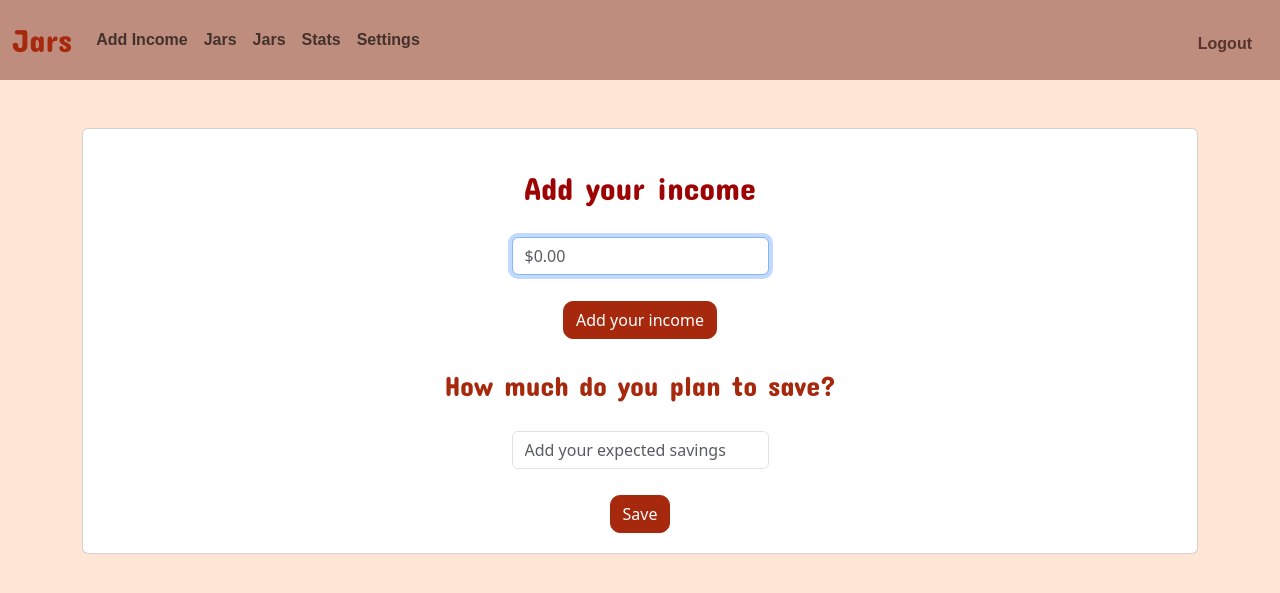
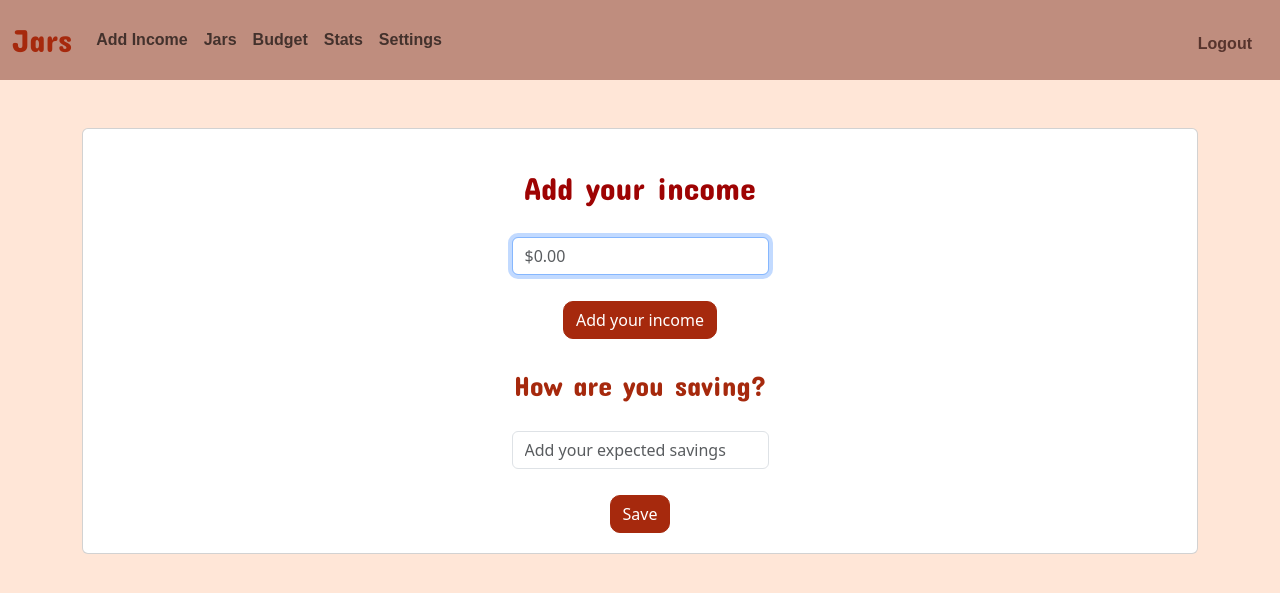
Before and after one commit to daisof06-git/Final-project-CS50, a Flask app: page /income in a window 1280 px wide. Shown: the top 593 px of the page. Run offline with Flask 3, Linux system fonts and the light colour scheme; a user stored in the database is signed in; some libraries are stand-ins or nearby versions; some web fonts are replaced.

Commit message:
budget page

```diff
--- a/app.py
+++ b/app.py
@@ -20,6 +20,9 @@ db = SQL("sqlite:///budget.db")
 
 # Custom filter
 app.jinja_env.filters["usd"] = usd
+
+#get date
+year_month = date.today().strftime('%Y-%m')
 
 @app.after_request
 def after_request(response):
@@ -122,9 +125,6 @@ def index():
     #get user id
     id = session["user_id"]
 
-    #get month and year
-    year_month = date.today().strftime('%Y-%m')
-
     #get and validate income
     income = db.execute("SELECT SUM(amount) AS total FROM movements WHERE user_id = ? AND type = 'income' AND strftime('%Y-%m', date) = ?", id, year_month)[0]["total"]
     income = float(income or 0)
@@ -147,7 +147,7 @@ def index():
     for jar in user_jars:
         amount = db.execute("SELECT SUM(amount) AS total FROM movements WHERE jar_id = ? AND type = 'jar' AND strftime('%Y-%m', date) = ?", jar["id"], year_month)[0]["total"]
         amount = float(amount or 0)
-        jars.append({"id": jar["id"], "jar_name": jar["name"], "amount": amount})
+        jars.append({"id": jar["id"], "jar_name": jar["jar_name"], "amount": amount})
 
     return render_template("index.html", jars = jars, balance = balance, savings = savings)
 
@@ -159,9 +159,6 @@ def actualjars():
     jar = request.form.get("jar")
     action = request.form.get("action")
     amount = request.form.get("amount")
-
-    #get month and year
-    year_month = date.today().strftime('%Y-%m')
 
     #get and validate income
     income = db.execute("SELECT SUM(amount) AS total FROM movements WHERE user_id = ? AND type = 'income' AND strftime('%Y-%m', date) = ?", id, year_month)[0]["total"]
@@ -254,19 +251,11 @@ def add_income():
             flash("Must insert a positive amount", "error")
             return redirect("/income")
 
-        # get current balance
-        current_balance = db.execute("SELECT * FROM users WHERE id = ?", id)[0]["balance"]
-
-        # update balance
-        if not current_balance:
-            new_balance = income
-        elif current_balance > 0:
-            new_balance = current_balance + income
-        db.execute("UPDATE users SET balance = ? WHERE id = ?", new_balance, id)
+        #update balance
+        db.execute("INSERT INTO movements (user_id, type, amount) VALUES (?,?,?)", id,'income', income)
         return redirect("/")
     if request.method == "GET":
         return render_template("income.html")
-
 
 @app.route("/savings", methods = ["GET", "POST"])
 @login_required
@@ -274,6 +263,21 @@ def add_savings():
     if request.method == "POST":
         id = session["user_id"]
         savings = request.form.get("savings")
+
+        #get and validate income
+        income = db.execute("SELECT SUM(amount) AS total FROM movements WHERE user_id = ? AND type = 'income' AND strftime('%Y-%m', date) = ?", id, year_month)[0]["total"]
+        income = float(income or 0)
+
+        #get and validate savings
+        current_savings = db.execute("SELECT SUM(amount) AS total FROM movements WHERE user_id = ? AND type = 'savings' AND strftime('%Y-%m', date) = ?", id, year_month)[0]["total"]
+        current_savings = float(savings or 0)
+
+        #get jars total amount
+        jars_total = db.execute( "SELECT SUM(amount) AS total FROM movements WHERE user_id = ? AND type = 'jar' AND strftime('%Y-%m', date) = ?",id, year_month)[0]["total"]
+        jars_total = float(jars_total or 0)
+
+        #get remaining income
+        balance = income - current_savings - jars_total
 
         # Validate savings
         if not savings:
@@ -288,21 +292,17 @@ def add_savings():
             flash("Must insert a positive amount", "error")
             return redirect("/savings")
 
-        # get current balance
-        current_balance = db.execute("SELECT * FROM users WHERE id = ?", id)[0]["balance"]
-
         #validate
-        if savings > current_balance:
+        if savings > balance:
             flash("Not enough money", "error")
             return redirect("/savings")
 
         # update savings and balance
-        if not current_balance:
+        if not balance:
             flash("Not enough money", "error")
             return redirect("/savings")
-        elif current_balance > 0:
-            new_balance = current_balance - savings
-        db.execute("UPDATE users SET savings = ?, balance = ? WHERE id = ?", savings, new_balance, id)
+
+        db.execute("INSERT INTO movements (user_id, amount, type) VALUES (?,?,?)", id, savings, 'savings')
 
         flash("Savings succesfully updated!", "success")
         return redirect("/")
@@ -338,8 +338,11 @@ def add():
 def budget():
     if request.method == "GET":
         return render_template("budget.html")
+    if request.method == "POST":
+            return render_template("budget.html")
 
 @app.route("/budget_income", methods = ["POST"])
+@login_required
 def budget_income():
     if request.method == "POST":
         id = session["user_id"]
@@ -358,8 +361,57 @@ def budget_income():
             flash("Must insert a positive amount", "error")
             return redirect("/budget")
 
-        #update expected income
-        db.execute("INSERT INTO budget (,,,) VALUES(???)")
+        #check if there's a value for income
+        current_income = db.execute("SELECT amount AS amount FROM budget WHERE user_id = ? AND type = 'income'", id)[0]["amount"]
+        current_income = float(current_income or 0)
+
+        if current_income == 0:
+            #insert expected income
+            db.execute("INSERT INTO budget(user_id, type, amount) VALUES(?,?,?)", id, 'income', income)
+            flash("Expected income added successfully!", "success")
+            return redirect("/budget")
+        elif current_income > 0:
+            #update income
+            db.execute("UPDATE budget SET amount = ? WHERE user_id = ? AND type = 'income'", income)
+            flash("Expected income changed successfully!", "success")
+            return redirect("/budget")
+
+
+@app.route("/budget_savings", methods = ["POST"])
+@login_required
+def budget_savings():
+    if request.method == "POST":
+        id = session["user_id"]
+        savings = request.form.get("savings")
+
+        # Validate savings
+        if not savings:
+            flash("Must insert a positive amount", "error")
+            return redirect("/budget")
+        try:
+            savings = float(savings)
+        except ValueError:
+            flash("Must insert a positive amount", "error")
+            return redirect("/budget")
+        if savings <= 0:
+            flash("Must insert a positive amount", "error")
+            return redirect("/budget")
+
+        #check if there's a value for savings
+        current_savings = db.execute("SELECT amount AS amount FROM budget WHERE user_id = ? AND type = 'savings'", id)[0]["amount"]
+        current_savings = float(current_savings or 0)
+
+        if current_savings == 0:
+            #insert expected savings
+            db.execute("INSERT INTO budget(user_id, type, amount) VALUES(?,?,?)", id, 'savings', savings)
+            flash("Expected savings added successfully!", "success")
+            return redirect("/budget")
+
+        elif current_savings > 0:
+            #update savings
+            db.execute("UPDATE budget SET amount = ? WHERE user_id = ? AND type = 'savings'", savings)
+            flash("Expected savings changed successfully!", "success")
+            return redirect("/budget")
 
 
 @app.route("/logout", methods = ["GET", "POST"])
--- a/templates/income.html
+++ b/templates/income.html
@@ -13,7 +13,7 @@
         </div>
         <button class="btn btn-primary" type="submit">Add your income</button>
         </form>
-        <h3>How much do you plan to save?</h3>
+        <h3>How are you saving?</h3>
         <form action="/savings" method="post">
         <div class="mb-3">
             <input autocomplete="off" autofocus class="form-control mx-auto w-auto" name="savings" placeholder="Add your expected savings" type="text">
--- a/templates/index.html
+++ b/templates/index.html
@@ -30,7 +30,7 @@
                             </select>
                         </div>
                         <div class="mb-3">
-                            <input autocomplete="off" class="form-control mx-auto w-auto" min="0" name="amount" placeholder="Amount" type="number">
+                            <input autocomplete="off" class="form-control mx-auto w-auto" min="0" name="amount" placeholder="Amount" type="number" step="any">
                         </div>
                         <button class="btn btn-primary" type="submit">Update</button>
                     </form>
--- a/templates/layout.html
+++ b/templates/layout.html
@@ -32,7 +32,7 @@
                                 <a class="nav-link" href="/jars">Jars</a>
                             </li>
                                 <li class = "nav-item">
-                                <a class="nav-link" href="/budget">Jars</a>
+                                <a class="nav-link" href="/budget">Budget</a>
                             </li>
                             <li class = "nav-item">
                                 <a class="nav-link" href="/stats">Stats</a>
```
Also changed, not shown: templates/budget.html (+23 -8 lines), budget.db (added), 2 other files.
